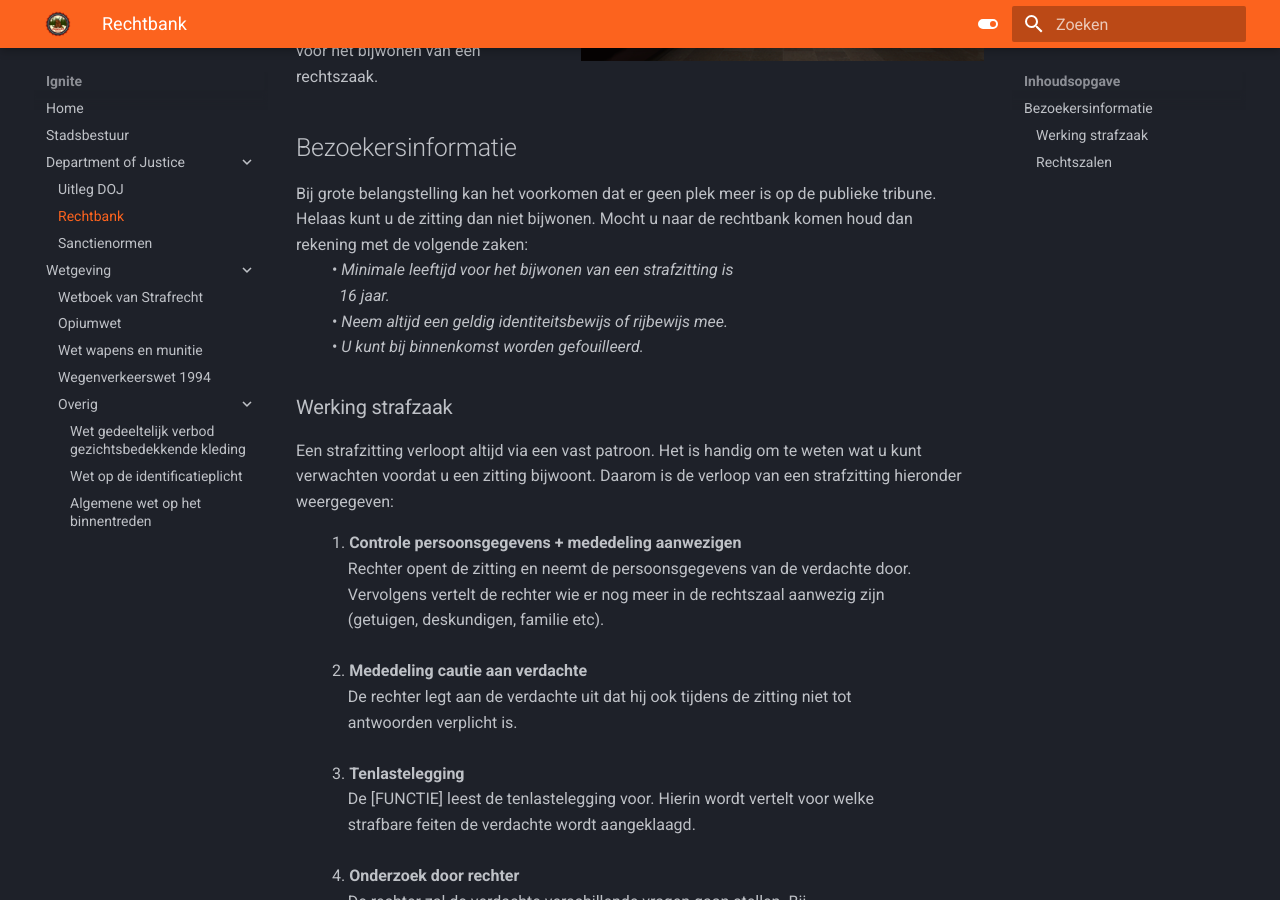
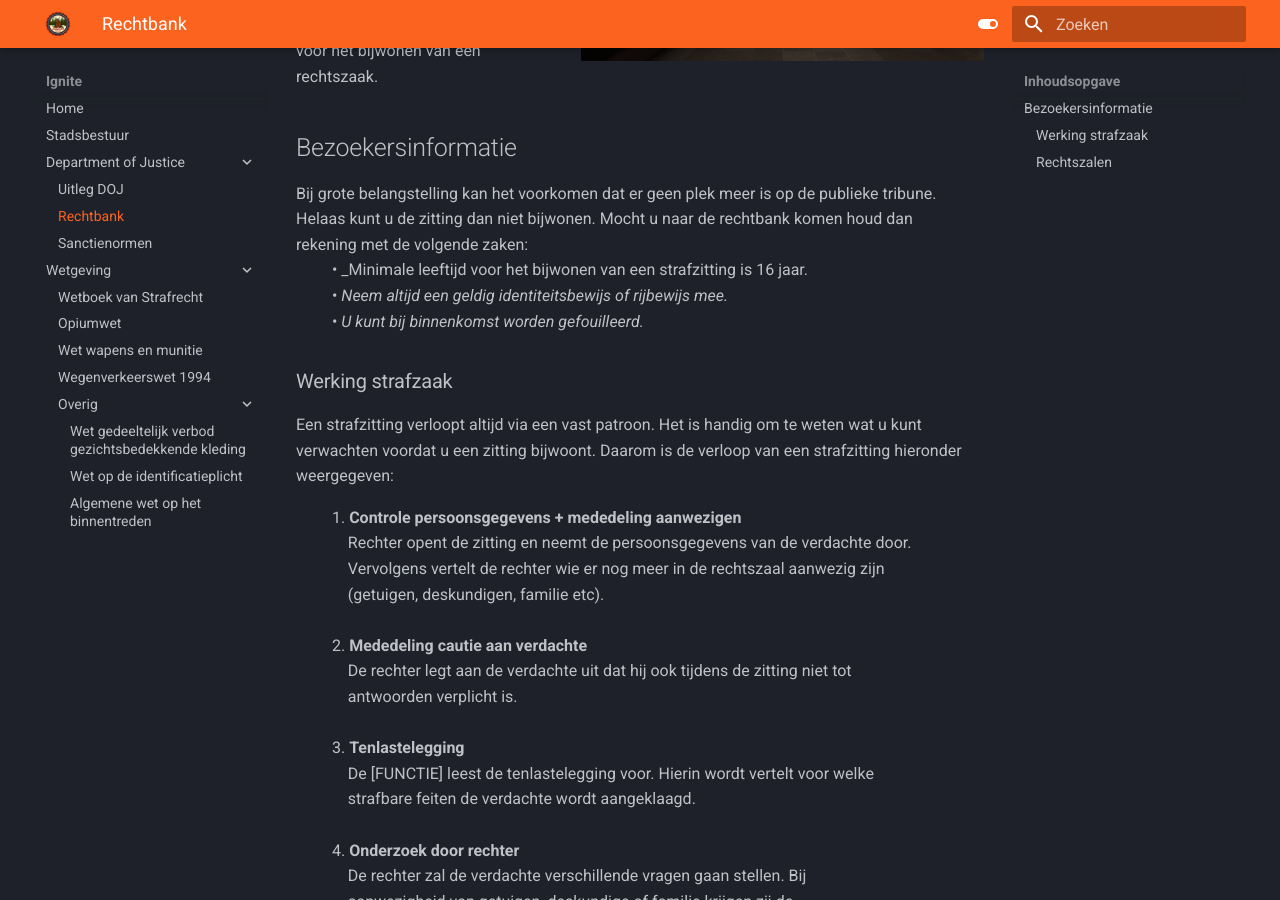
Before and after one commit to NLDenny/wetboek, an MkDocs documentation site: the page built from docs/rechtbank.md, in a window 1280 px wide and 900 px high, scrolled down 346 px. Built offline with MkDocs 1.6.1 and Material for MkDocs 9.7.7, drawn with Linux system fonts in a browser that asks for light colours.

```diff
--- a/docs/rechtbank.md
+++ b/docs/rechtbank.md
@@ -12,8 +12,7 @@ Bekijk hieronder de bezoekersinformatie voor het bijwonen van een rechtszaak.
 Bij grote belangstelling kan het voorkomen dat er geen plek meer is op de publieke tribune.
 Helaas kunt u de zitting dan niet bijwonen. Mocht u naar de rechtbank komen houd dan
 rekening met de volgende zaken:
-&ensp; &nbsp; &nbsp; &nbsp; • _Minimale leeftijd voor het bijwonen van een strafzitting is <br>
-&ensp; &nbsp; &nbsp; &nbsp; &nbsp; 16 jaar._ <br />
+&ensp; &nbsp; &nbsp; &nbsp; • _Minimale leeftijd voor het bijwonen van een strafzitting is 16 jaar. <br>
 &ensp; &nbsp; &nbsp; &nbsp; • _Neem altijd een geldig identiteitsbewijs of rijbewijs mee._
 &ensp; &nbsp; &nbsp; &nbsp; • _U kunt bij binnenkomst worden gefouilleerd._
 
```
